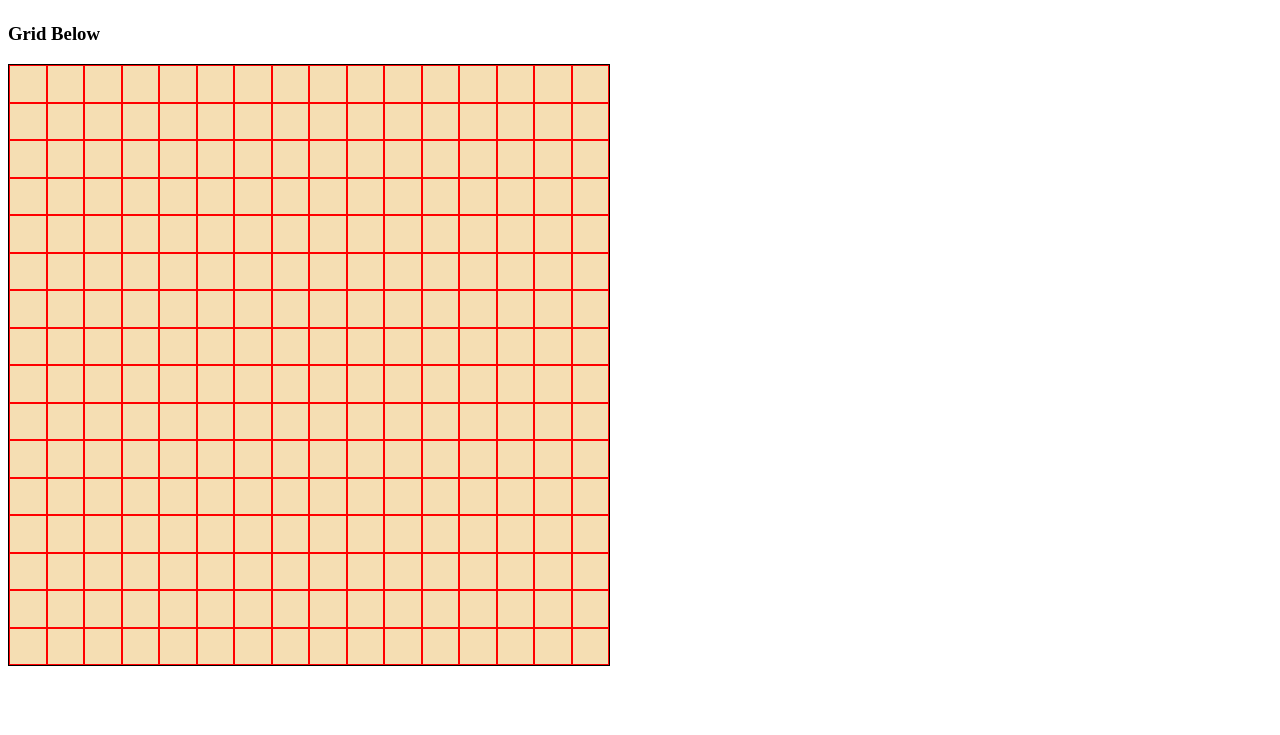
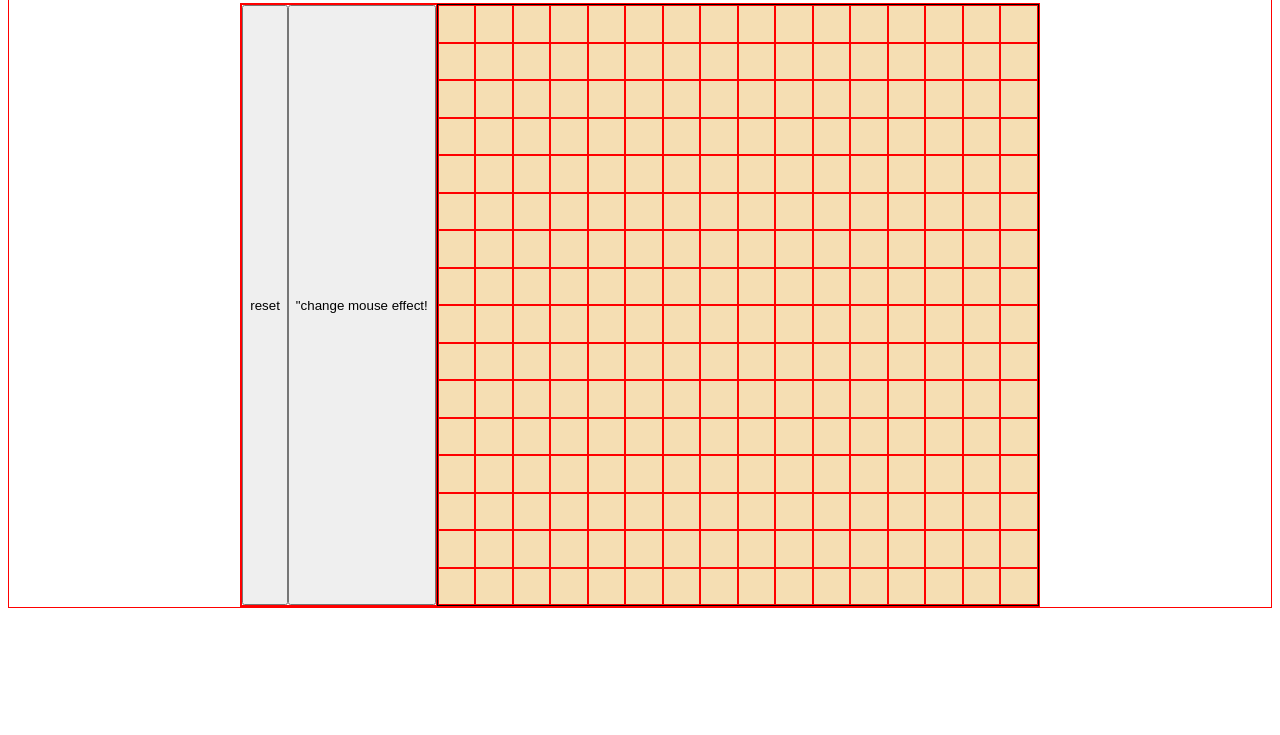
Before and after one commit to landishennessy/etchASketch, a plain HTML site: page index.html in a window 1280 px wide. Shown: the part 65-800 px from the top of the page. Drawn offline with Linux system fonts and the light colour scheme.

Commit message:
all functionality works, now trying to better css and extra credit

```diff
--- a/index.html
+++ b/index.html
@@ -13,11 +13,19 @@
         <link rel="stylesheet" href="./styles.css">
     </head>
     <body>
-        <button onclick="resetGrid();" class="reset">reset</button>
-        <h3 class="gridTitle">Grid Below</h3> <h3 class="gridTitle">Grid Below</h3>
-        <div class="squareGrid">
+        <div class="mainFeatures">
+            <h3 class="gridTitle">Etch-A-Sketch!</h3>
+           <div class="buttonGrid">
+               <div class="buttons">
+                  <button onclick="resetGrid();" class="reset">reset</button>
+                  <button class="toRandomColor">"change mouse effect!</button>
+                </div>
+                <div class="squareGrid"></div>
+        </div>
 
         </div>
+
+
         <!--[if lt IE 7]>
             <p class="browsehappy">You are using an <strong>outdated</strong> browser. Please <a href="#">upgrade your browser</a> to improve your experience.</p>
         <![endif]-->
--- a/script2.js
+++ b/script2.js
@@ -14,7 +14,7 @@ function makeGrid(size){
     const tempSize = gridSize(size);
     //loop to make 16x16 grid of square divs (256)
     for(i = 1; i<=tempSize; i++){
-        console.log("test")
+        console.log("First grid")
         const newDiv = document.createElement('div');
         newDiv.classList.add(`col${i}`)
         newDiv.classList.add(`cell`)
@@ -54,6 +54,16 @@ function hover(){
     object.addEventListener("mouseover", myScript);
 }
 
+function clearGrid(){
+
+   const cells = document.querySelectorAll('.cell');
+   for(i = 0; i < cells.length; i++){
+       cells[i].remove();
+       console.log('clear')
+   }
+}
+
+
 function resetGrid(){
    const size = prompt(['What sized grid for you now me lord? Must be less than 100 '] , 16);
    if(size > 100){
@@ -64,6 +74,17 @@ function resetGrid(){
    console.log('grid = ',gridSize, " cells, making a ", size, ' by ', size, ' grid!')
    document.querySelector('.squareGrid').style.gridTemplateColumns = `repeat(${intSize}, auto)`;
    document.querySelector('.squareGrid').style.gridTemplateRows = `repeat(${intSize}, auto`;
+
+   const cells = document.querySelectorAll('.cell');
+   for(i = 0; i < cells.length; i++){
+       cells[i].remove();
+       console.log('clear')
+   }
+
+//clearing old divs from container
+
+
+
 
     //loop to make 16x16 grid of square divs (256)
     for(i = 1; i<=gridSize; i++){
@@ -76,17 +97,17 @@ function resetGrid(){
             event.target.style.backgroundColor = "orange";
         })
 
+
        document.querySelector('.squareGrid').appendChild(newDiv)
     }
+       for(i = 0; i < cells.length; i++){
+       cells[i].style.backgroundColor = "wheat";
+   }
 
 
 
 
 
-const cells = document.querySelectorAll('.cell');
-for(i = 0; i < cells.length; i++){
-    cells[i].style.backgroundColor = "wheat";
-}
 }
 
 makeGrid(16);
--- a/styles.css
+++ b/styles.css
@@ -1,5 +1,17 @@
 div{
    border: 1px solid red;
+   display: flex;
+}
+.mainFeatures{
+    display: flex;
+    flex-direction: column;
+    align-items:  center;
+    justify-content: center;
+}
+
+.buttonGrid{
+    align-content: center;
+    justify-content: center;
 }
 .cell{
     display: flex;
```
